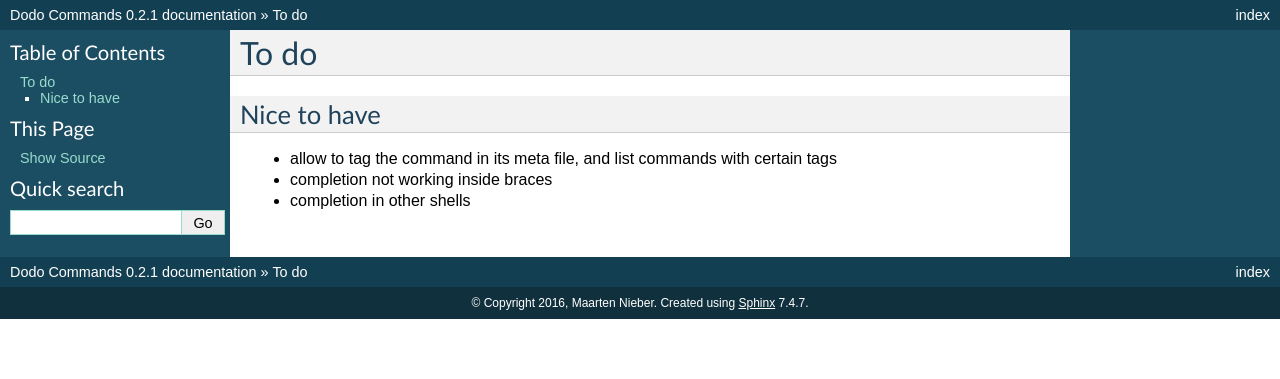
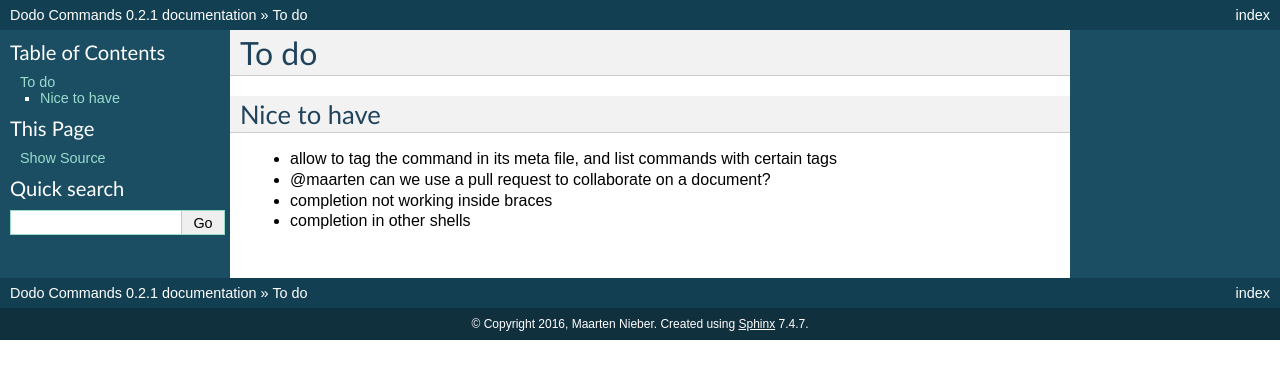
Before and after one commit to mnieber/dodo-commands, a Sphinx documentation site: the page built from doc/todo.rst, in a window 1280 px wide. Shown: the top 379 px of the page. Built offline with Sphinx 7.4.7, drawn with Linux system fonts in a browser that asks for light colours.

Commit message:
Update todo.rst

```diff
--- a/doc/todo.rst
+++ b/doc/todo.rst
@@ -7,5 +7,6 @@ To do
 Nice to have
 ------------
 - allow to tag the command in its meta file, and list commands with certain tags
+- @maarten can we use a pull request to collaborate on a document?
 - completion not working inside braces
 - completion in other shells
```
